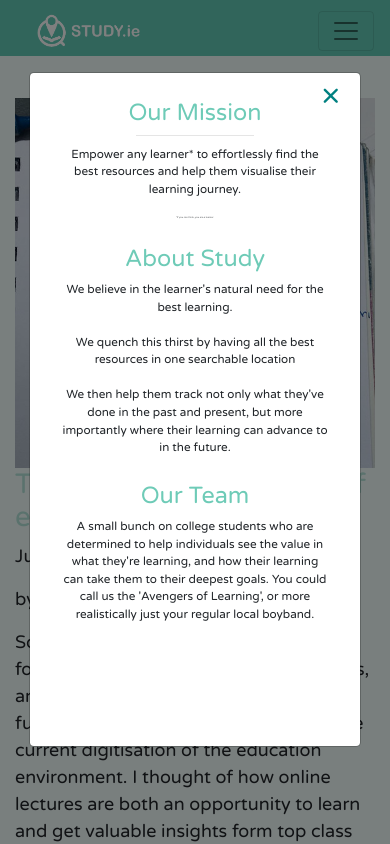
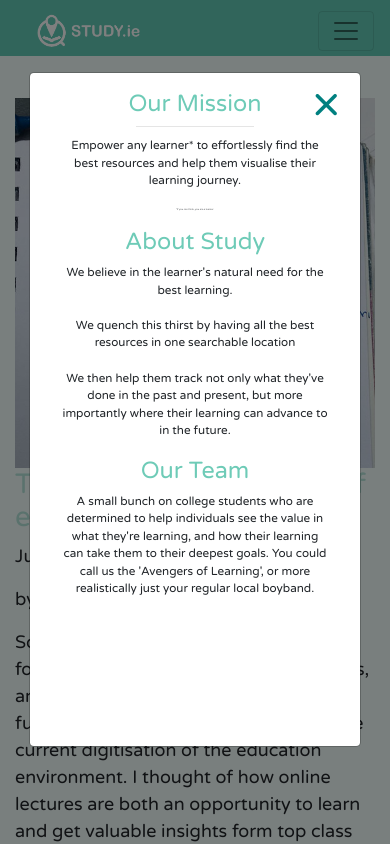
Before and after one commit to SamAtStudy/Study.ie-version-1.0, a PHP site: page /blog-home.html in a window 390 px wide, after a click on "Who Are We?". Run offline with PHP 8.4, Linux system fonts and the light colour scheme.

Commit message:
11/7/2019 - Fixed Modal Close

```diff
--- a/css/studyStylesheet.css
+++ b/css/studyStylesheet.css
@@ -684,7 +684,7 @@ body {
 
     #aboutModalContent h4{
         font-size:6vw;
-        margin-top:3vh;
+        margin-top:2vh;
         width:auto;
     }
 
@@ -713,5 +713,6 @@ body {
         right:20px;
         top:5px;
         color:teal;
+        font-size: 3rem;
     }
 }
```
